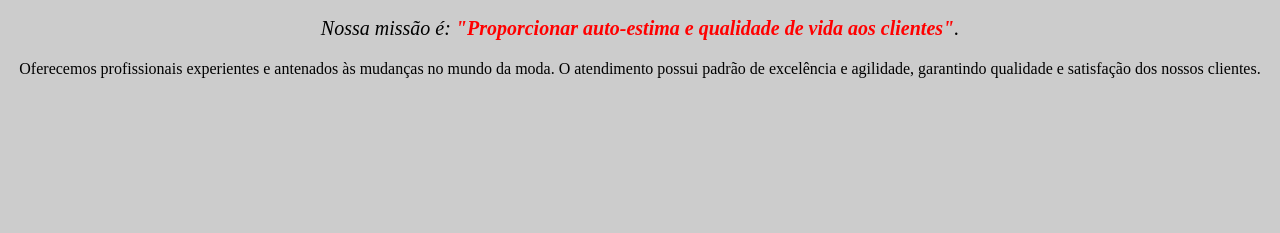
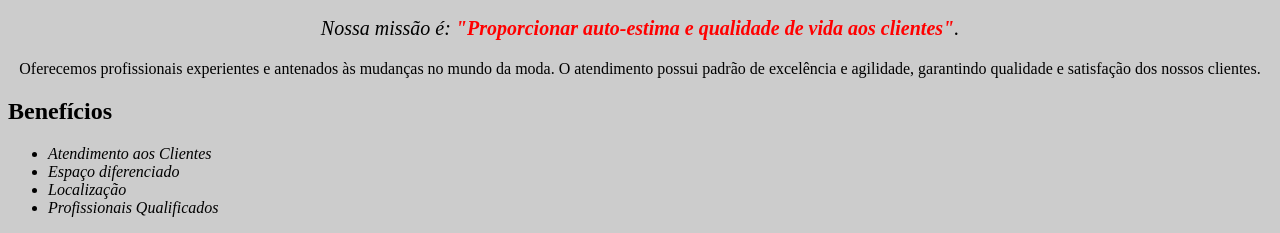
Before and after one commit to grbalmeida/curso-html5-css3-primeiros-passos-alura, a plain HTML site: page index.html in a window 1280 px wide. Shown: the part 605-838 px from the top of the page. Before the commit the page ends 800 px from the top, so only its background shows below. Drawn offline with Linux system fonts and the light colour scheme.

Commit message:
Trabalhando com listas

```diff
--- a/index.html
+++ b/index.html
@@ -15,5 +15,14 @@
         <p id="missao"><em>Nossa missão é: <strong>"Proporcionar auto-estima e qualidade de vida aos clientes"</strong>.</em></p>
 
         <p>Oferecemos profissionais experientes e antenados às mudanças no mundo da moda. O atendimento possui padrão de excelência e agilidade, garantindo qualidade e satisfação dos nossos clientes.</p>
+
+        <h2>Benefícios</h2>
+
+        <ul>
+            <li class="itens">Atendimento aos Clientes</li>
+            <li class="itens">Espaço diferenciado</li>
+            <li class="itens">Localização</li>
+            <li class="itens">Profissionais Qualificados</li>
+        </ul>
     </body>
 </html>
--- a/style.css
+++ b/style.css
@@ -21,3 +21,7 @@ p {
 em strong {
     color: red;
 }
+
+.itens {
+    font-style: italic;
+}
```
